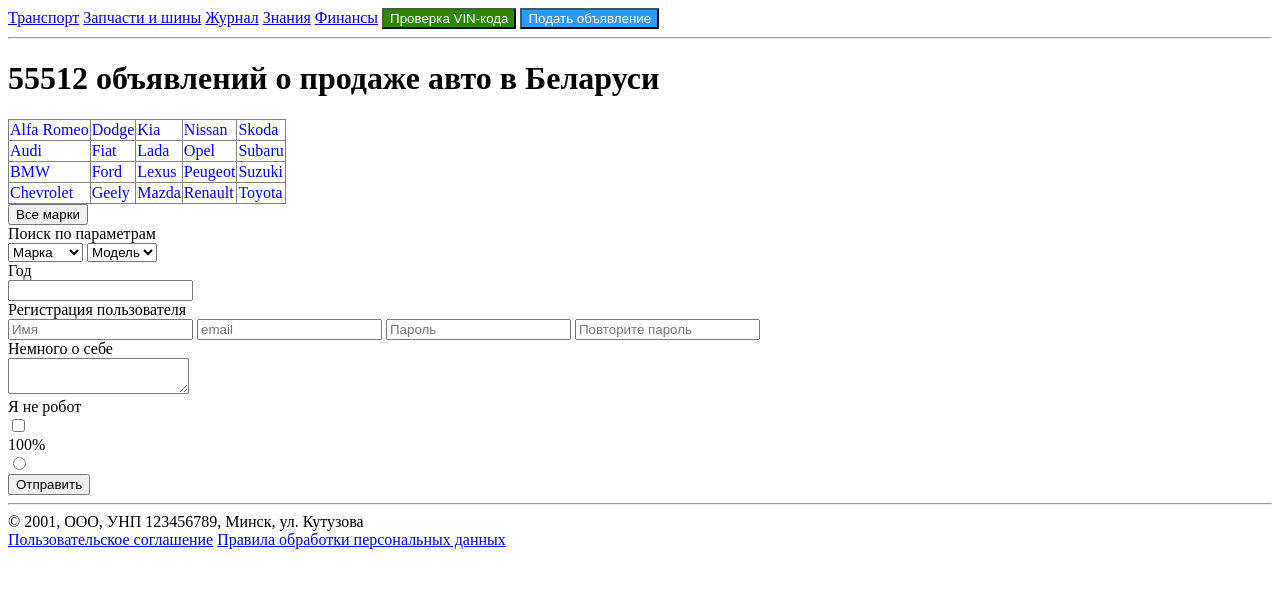
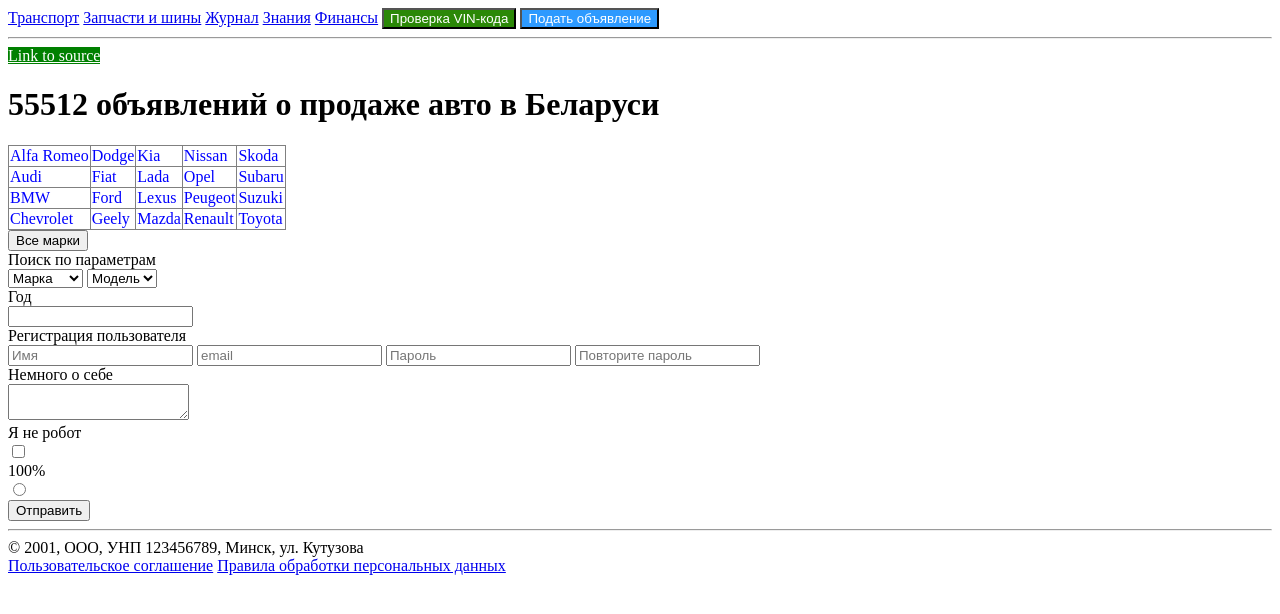
Before and after one commit to RynkevichNikita/Homework_1, a plain HTML site: page index.html in a window 1280 px wide. Drawn offline with Linux system fonts and the light colour scheme.

Commit message:
added link to source

```diff
--- a/index.html
+++ b/index.html
@@ -24,6 +24,7 @@
             <hr>
         </header>
         <main>
+            <a href="https://av.by/" style="background-color:green; color:white">Link to source</a>
             <h1>55512 объявлений о продаже авто в Беларуси</h1>
             <table border="1">
                 <tr>
```
